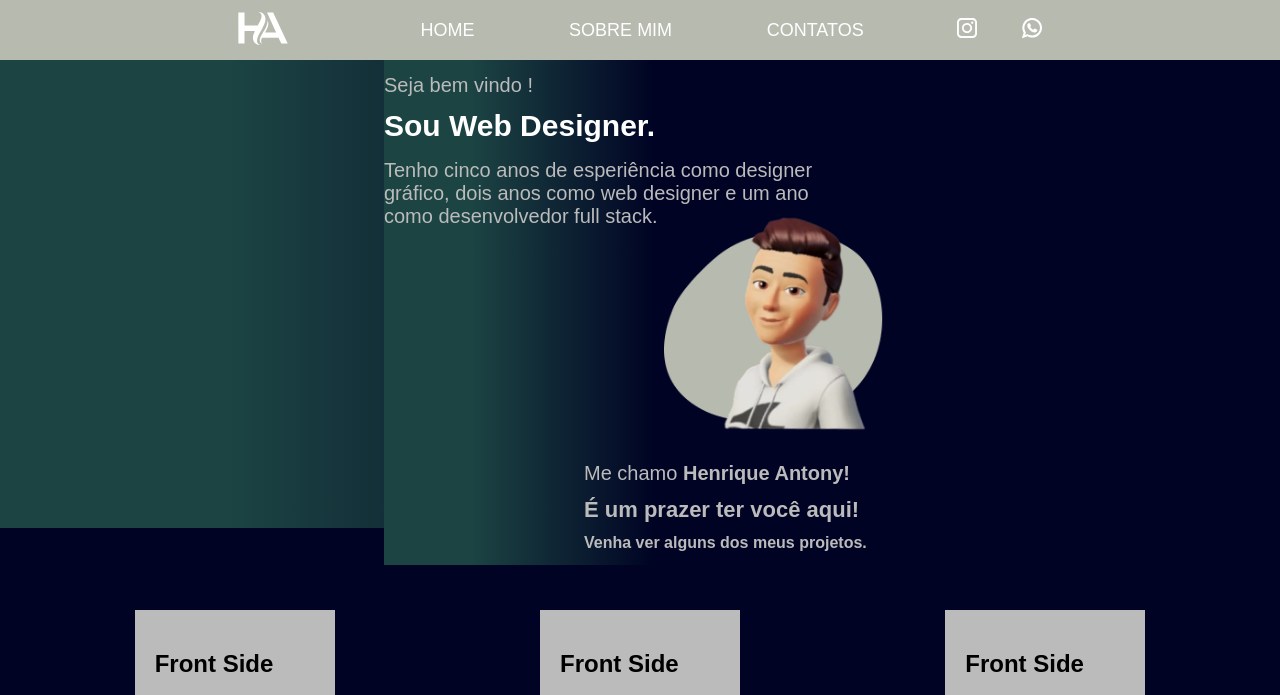
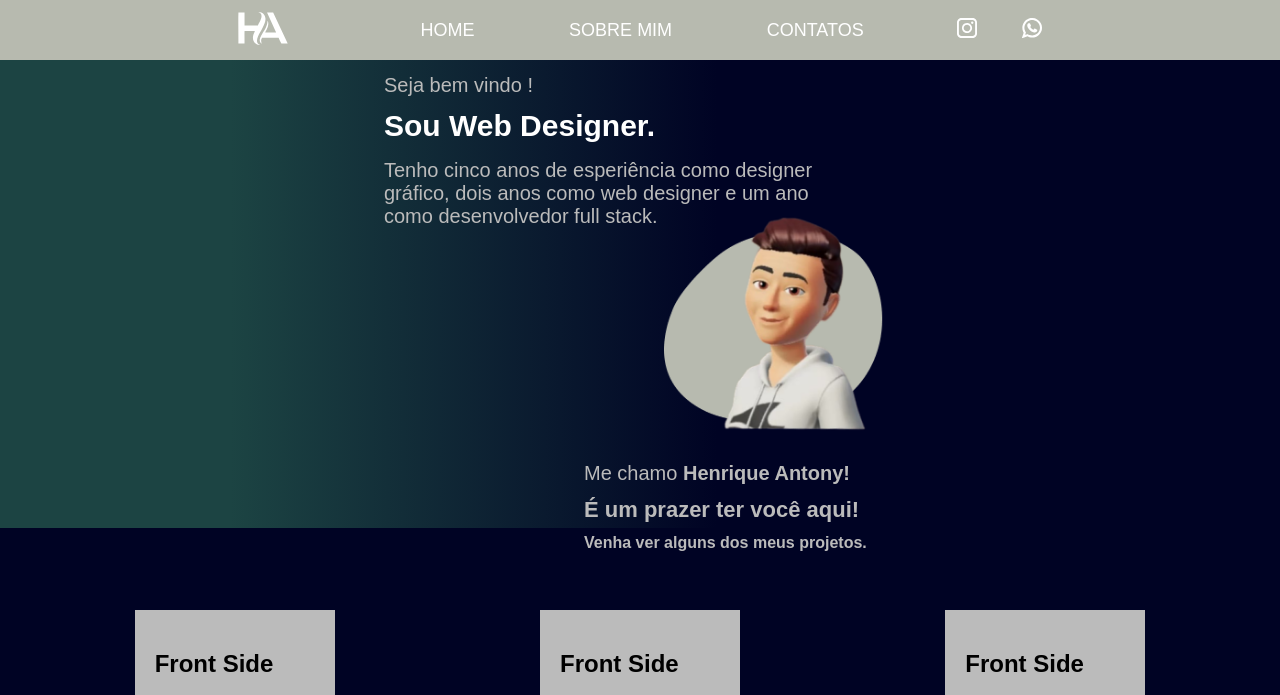
Before and after one commit to HenriqueAntony/teste, a plain HTML site: page index.html in a window 1280 px wide. Shown: the top 695 px of the page. Drawn offline with Linux system fonts and the light colour scheme.

Commit message:
Update css.css

```diff
--- a/css.css
+++ b/css.css
@@ -71,8 +71,6 @@ nav-menu{
 
 }
 .topo div{
-  background: rgb(28,68,67);
-  background: linear-gradient(90deg, rgba(28,68,67,1) 18%, rgba(0,3,36,1) 56%);
   position: absolute;
   margin-left: 30%;
 
```
